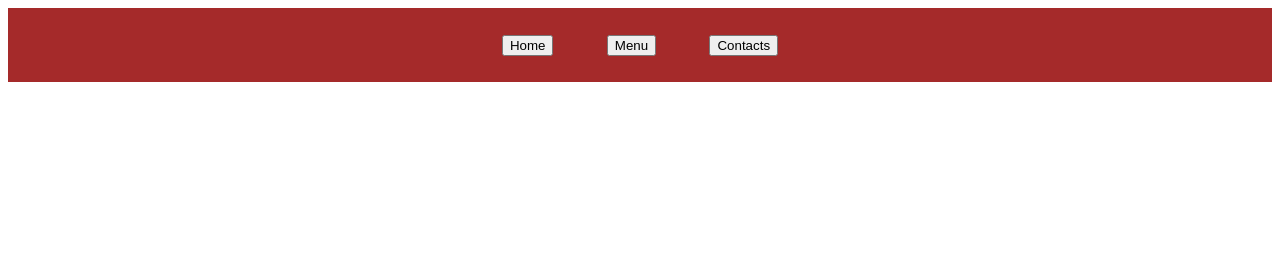
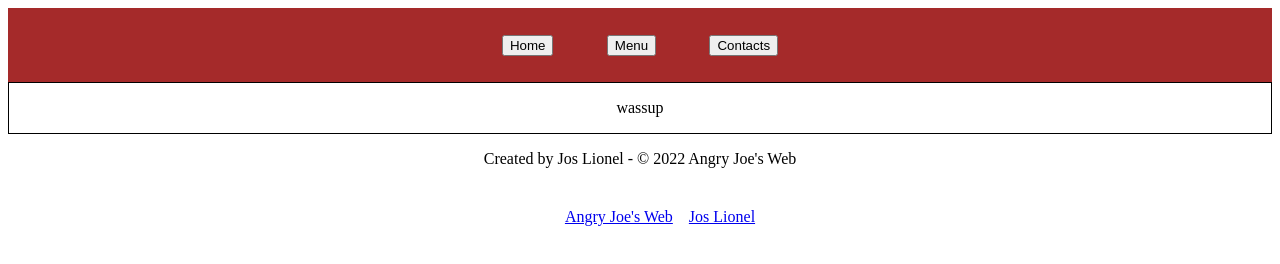
Before and after one commit to joslionel/restaurant-TOP, a website built with webpack: page dist/index.html in a window 1280 px wide. Built offline with nearby package versions, Linux system fonts and the light colour scheme.

Commit message:
A few tweaks, added footer & body placeholder

```diff
--- /dev/null
+++ b/src/body.js
@@ -0,0 +1,12 @@
+const createBody = (content) => {
+    const bodyContainer = document.createElement('div');
+    bodyContainer.classList.add('body');
+
+    const paragraph = document.createElement('p');
+    paragraph.textContent = content;
+    bodyContainer.appendChild(paragraph);
+
+    return bodyContainer;
+}
+
+export default createBody;
--- /dev/null
+++ b/src/footer.js
@@ -0,0 +1,21 @@
+const createFooter = (content) => {
+    const footerContainer = document.createElement('div');
+    footerContainer.classList.add('footer');
+
+    const footerlinks = document.createElement('ul');
+    const AJLink = document.createElement('li')
+    AJLink.innerHTML = `<a href="https://www.angryjoes.com">Angry Joe's Web</a>`
+    const JLLink = document.createElement('li')
+    JLLink.innerHTML = `<a href="https://www.joslionel.com">Jos Lionel</a>`
+    const footertxt = document.createElement('p');
+    footertxt.innerHTML = 'Created by Jos Lionel - &copy 2022 Angry Joe\'s Web'
+    footerContainer.appendChild(footertxt);
+    footerContainer.appendChild(footerlinks);
+    footerlinks.appendChild(AJLink);
+    footerlinks.appendChild(JLLink);
+
+
+    return footerContainer;
+}
+
+export default createFooter;
--- a/src/index.js
+++ b/src/index.js
@@ -1,5 +1,8 @@
 import './style.css';
 import createHeader from './header';
+import createBody from './body';
+import createFooter from './footer';
+
 
 function containerMaker () {
     const container = document.createElement('div');
@@ -7,6 +10,10 @@ function containerMaker () {
 
     container.appendChild(createHeader())
 
+    container.appendChild(createBody('wassup'))
+
+    container.appendChild(createFooter())
+
     return container
 }
 
--- a/src/style.css
+++ b/src/style.css
@@ -12,3 +12,26 @@ h1 {
 .navButton {
     margin: 2em
 }
+
+.body {
+    display: flex;
+    justify-content: center;
+    border: 1px solid black;
+}
+
+.footer {
+    display: flex;
+    flex-direction: column;
+    justify-content: center;
+    align-items: center;
+}
+
+.footer > ul {
+    display: flex;
+    flex-direction: row;
+    list-style: none;
+}
+
+.footer > ul > li {
+    margin: .5em;
+}
```
Also changed, not shown: dist/main.js.
